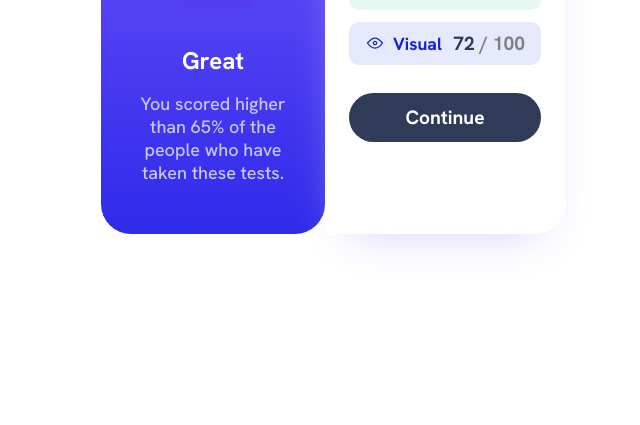
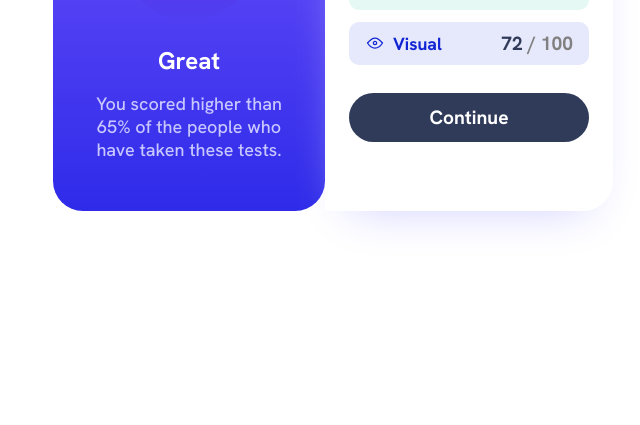
Before and after one commit to kacperoni/kacperoni.github.io, a plain HTML site: page results-summary-component-main/index.html in a window 1280 px wide. Shown: the part 375-800 px from the top of the page, without its empty margins (307-947 px from the left). Drawn offline with Linux system fonts and the light colour scheme.

Commit message:
Fixed mistake with width of containers

```diff
--- a/results-summary-component-main/style.css
+++ b/results-summary-component-main/style.css
@@ -19,13 +19,13 @@ main{
     background-image: linear-gradient(to bottom, hsl(252, 100%, 67%),hsl(241, 81%, 54%));
     border-radius: 30px;
     padding: 1rem;
-    width: 15%;
+    width:30vh;
 }
 
 .right{
     display:flex;
     flex-direction: column;
-    width: 15%;
+    width: 30vh;
     border-bottom-right-radius: 30px;
     border-top-right-radius: 30px;
     padding: 1vh 3vh 0vh 3vh;
```
